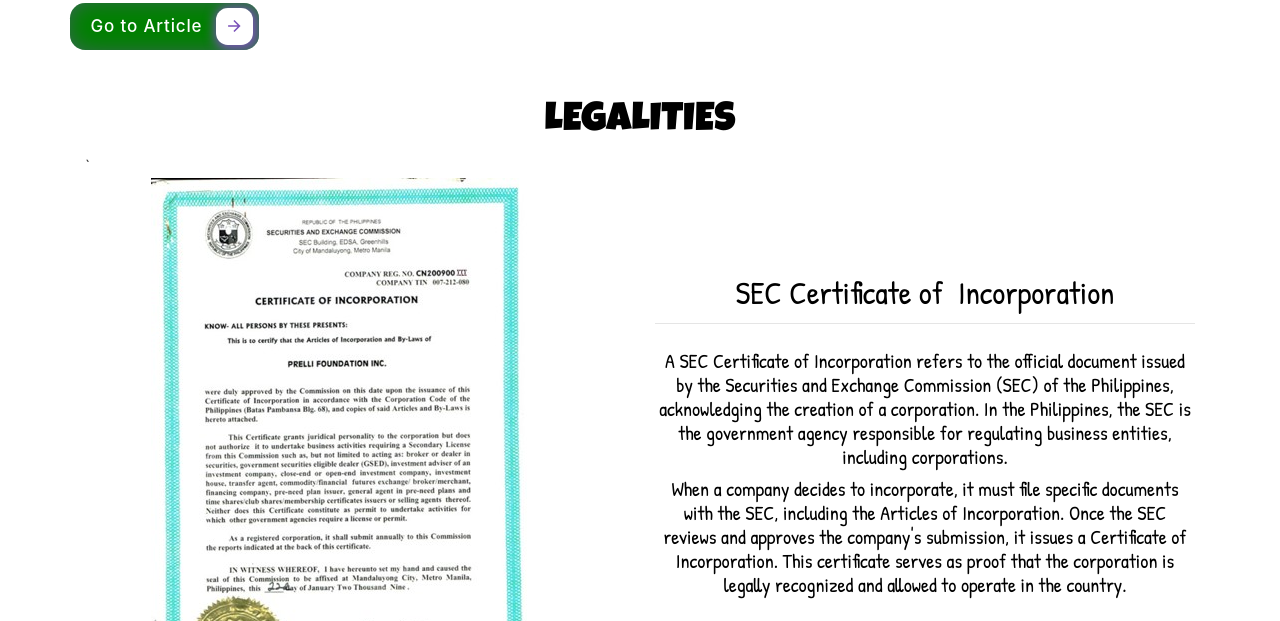
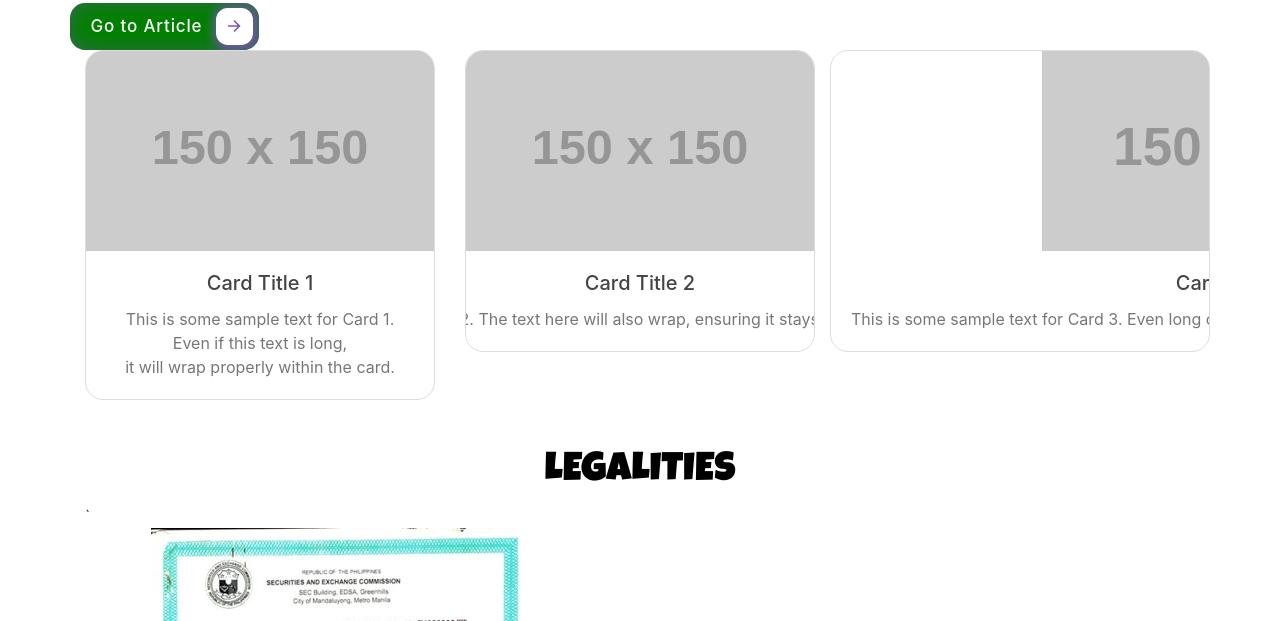
Before and after one commit to prelliwebsites/prellifoundation, a plain HTML site: page testonly.html in a window 1280 px wide. Shown: the part 2604-3225 px from the top of the page. Drawn offline with Linux system fonts and the light colour scheme; placeholder pictures from the web are drawn by us; a web font is replaced by a local one.

Commit message:
initial commit

```diff
--- a/testonly.html
+++ b/testonly.html
@@ -247,6 +247,50 @@
             </div>
         </div>
     </section>
+
+    <!-- meeting the partners  -->
+    <div class="container">
+        <div class="row">
+            <!-- Card 1 -->
+            <div class="col-md-4">
+                <div class="card">
+                    <img src="https://via.placeholder.com/150" class="card-img-top" alt="Card Image">
+                    <div class="card-body">
+                        <h5 class="card-title">Card Title 1</h5>
+                        <p class="card-text">
+                            This is some sample text for Card 1. <br>Even if this text is long, <br> it will wrap properly within the card.
+                        </p>
+                    </div>
+                </div>
+            </div>
+
+            <!-- Card 2 -->
+            <div class="col-md-4">
+                <div class="card">
+                    <img src="https://via.placeholder.com/150" class="card-img-top" alt="Card Image">
+                    <div class="card-body">
+                        <h5 class="card-title">Card Title 2</h5>
+                        <p class="card-text">
+                            This is some sample text for Card 2. The text here will also wrap, ensuring it stays within the boundaries of the card.
+                        </p>
+                    </div>
+                </div>
+            </div>
+
+            <!-- Card 3 -->
+            <div class="col-md-4">
+                <div class="card row">
+                    <img src="https://via.placeholder.com/150" class="card-img-top" alt="Card Image">
+                    <div class="card-body">
+                        <h5 class="card-title">Card Title 3</h5>
+                        <p class="card-text row">
+                            This is some sample text for Card 3. Even long content will remain inside the card and wrap properly.
+                        </p>
+                    </div>
+                </div>
+            </div>
+        </div>
+    </div>
 
     <!-- legalities  -->
     <section id="about mt-5">
```
